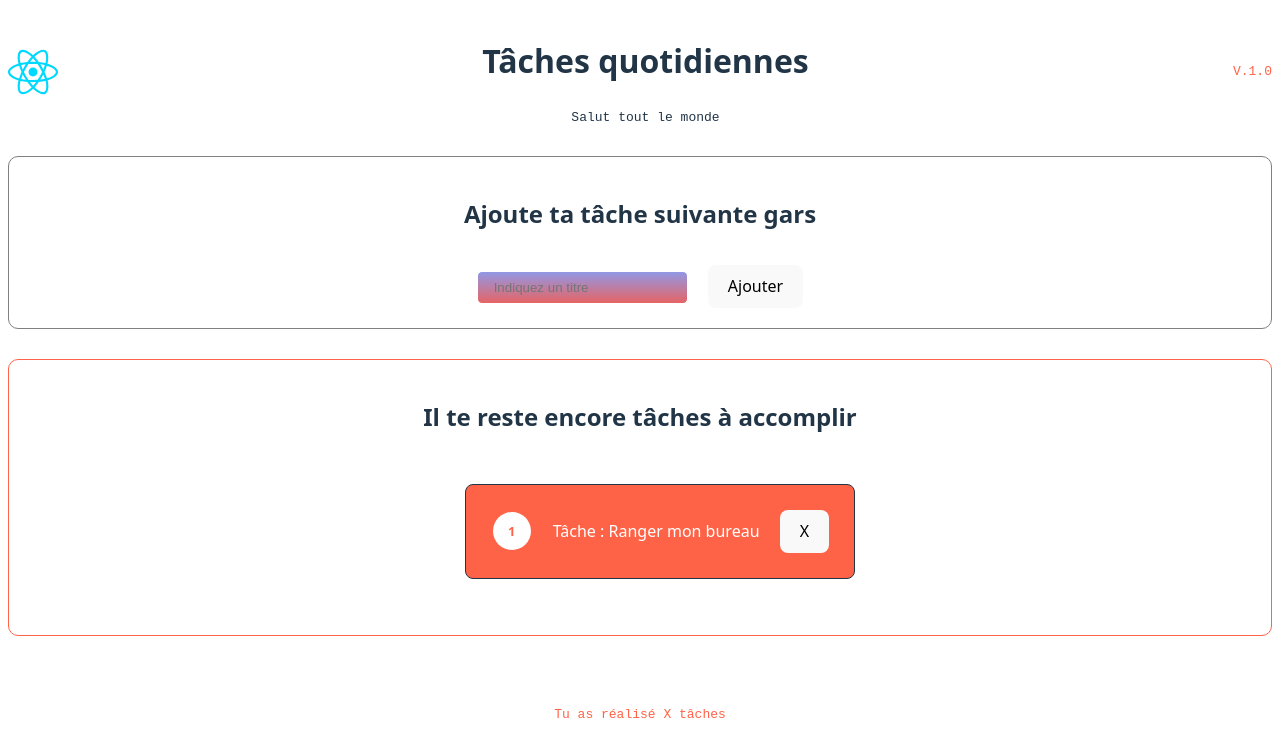
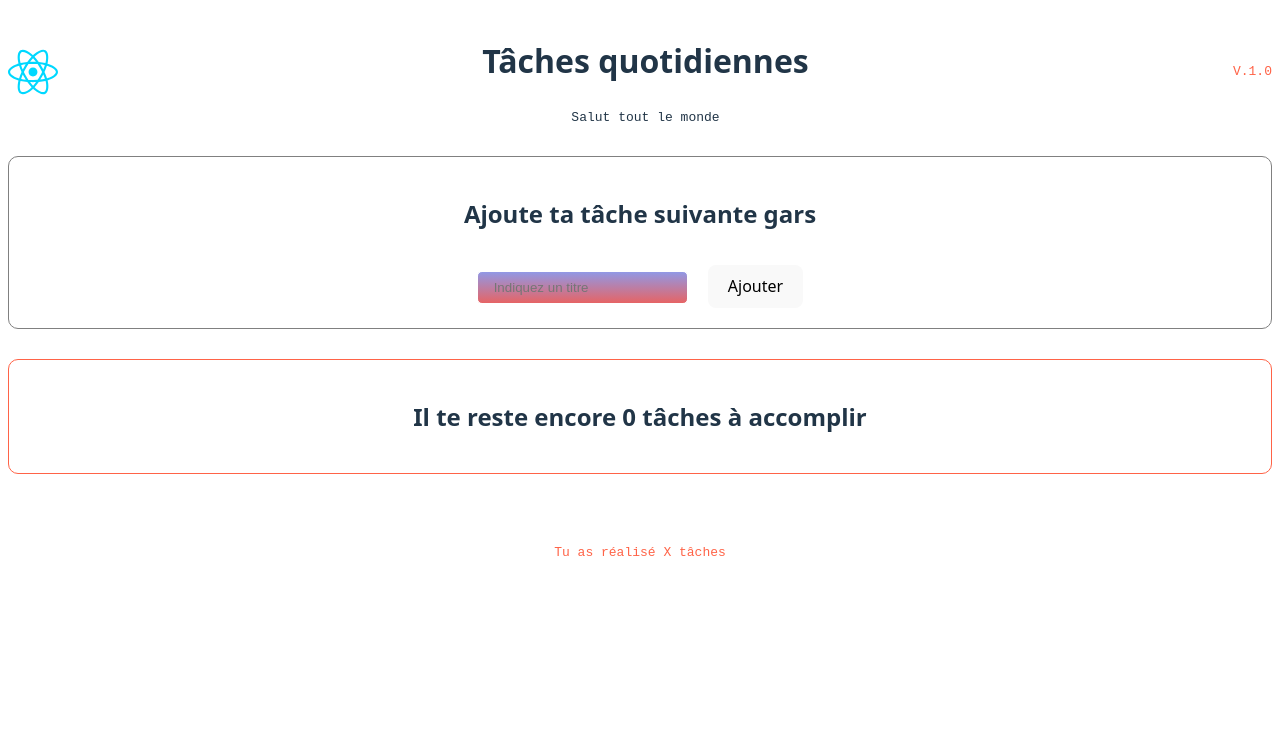
Before and after one commit to Prasath-Thamboo/todo-react, a React (Vite) app: page / in a window 1280 px wide. Shown: the top 756 px of the page. Built offline with nearby package versions, Linux system fonts and the light colour scheme.

Commit message:
React train

```diff
--- a/src/components/taskContainer.jsx
+++ b/src/components/taskContainer.jsx
@@ -6,7 +6,7 @@ import { useState } from "react"
 
 export const TaskContainer = () => {
 
-  const [taskList, setTaskTitle] = useState([])
+  const [taskList, setTaskList] = useState([])
 
   const addTask = (title) => {
       const newTask = {
@@ -14,32 +14,31 @@ export const TaskContainer = () => {
         title: title,
         completed: false,
       }
-      setTaskTitle([...taskList, newTask])
+      setTaskList([...taskList, newTask])
   }
 
-  const editTasks = (id, completedValue) => {
-    setTaskTitle(
+  const editTask = (id, completedValue) => {
+    setTaskList(
       taskList.map((task) =>
         task.id === id ? {...task, completed: completedValue} : task
       )
     )
   }
 
-  const deleteTasks = (id) => {
-    setTaskTitle(taskList.filter((task) => task.id !== id))
+  const deleteTask = (id) => {
+    setTaskList(taskList.filter((task) => task.id !== id))
   }
 
   const getTaskCount = () => {
-    const completedTasks = taskList.filter((task) => task.completed.length === true)
-    const incompletedTasks = taskList.length - completedTasks
+    const completedTask = taskList.filter((task) => task.completed).length
+    const incompletedTask = taskList.length - completedTask
     return {
-      completedTasks,
-      incompletedTasks
+      completedTask,
+      incompletedTask
     }
   }
 
-  const { completedTasks, incompletedTasks} = getTaskCount
-
+  const { completedTask, incompletedTask} = getTaskCount()
 
 
   return (
@@ -48,9 +47,9 @@ export const TaskContainer = () => {
       <TaskInput addTask={addTask}/>
       <TaskList
         taskList={taskList}
-        editTasks={editTasks}
-        deleteTasks={deleteTasks}
-        incompletedTasks={incompletedTasks}
+        editTask={editTask}
+        deleteTask={deleteTask}
+        incompletedTask={incompletedTask}
       />
       <Footer />
     </main>
--- a/src/components/taskItem/taskItem.jsx
+++ b/src/components/taskItem/taskItem.jsx
@@ -1,18 +1,21 @@
 import styles from './taskItem.module.css'
 
 
-export const TaskItem = () => {
+export const TaskItem = ({task, editTask, deleteTask}) => {
   return (
-    <li className={`${styles.container} ${styles.default}`}>
+    <li
+      className={`${styles.container} ${task?.completed ? styles.success : styles.default}`}
+      onclick={() => editTask(task.id, !task.completed)}
+    >
         <div className={styles.item}>
-            <div className={`${styles.id} ${styles.idDefault}`}>
-                1
+            <div className={`${styles.id} ${task?.completed ? styles.success : styles.idDefault}`}>
+                {task.id}
             </div>
             <div className={styles.contentDefault}>
-                Tâche : Ranger mon bureau
+                {task.title}
             </div>
         </div>
-        <button>X</button>
+        <button onclick={deleteTask}>X</button>
     </li>
   )
 }
--- a/src/components/taskList/taskList.jsx
+++ b/src/components/taskList/taskList.jsx
@@ -5,17 +5,25 @@ export const TaskList = ({
   taskList,
   editTask,
   deleteTask,
-  incompledtedTasks,
+  incompletedTask,
 
 }) => {
+
+  const tasksList = taskList.map((task) => (
+  <TaskItem key={task.id} />))
+
   return (
     <div className={styles.element}>
         <h2 className={styles.title}>
-            Il te reste encore {incompledtedTasks} tâches à accomplir
+            Il te reste encore {incompletedTask} tâches à accomplir
         </h2>
-        <ul className={styles.container}>
-            <TaskItem />
-        </ul>
+
+            {taskList && taskList.length > 0 && (
+              <ul className={styles.container}>
+                {tasksList}
+              </ul>
+            )}
+
     </div>
   )
 }
```
